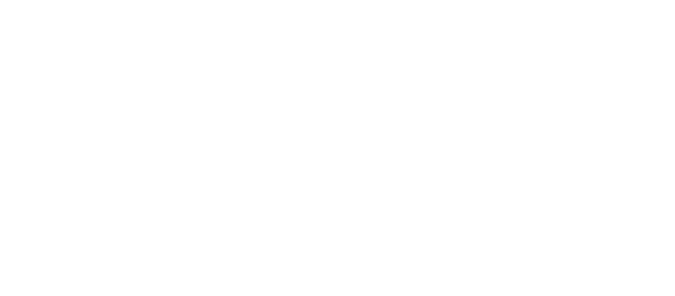
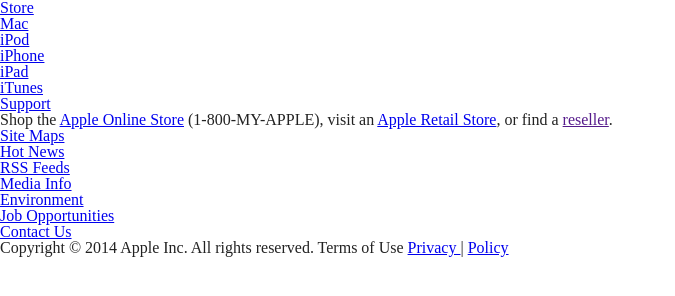
Before and after one commit to srueda27/apple-clone, a website: page index.html in a window 1280 px wide. Shown: the whole page, without its empty margins (0-675 px from the left). Drawn offline with Linux system fonts and the light colour scheme.

Commit message:
downloading the images and creating the html structure for the page

```diff
--- a/index.html
+++ b/index.html
@@ -11,7 +11,78 @@
 </head>
 
 <body>
+    <nav>
+        <ul>
+            <li>
+                <a href="#"></a>
+            </li>
+            <li>
+                <a href="#">Store</a>
+            </li>
+            <li>
+                <a href="#">Mac</a>
+            </li>
+            <li>
+                <a href="#">iPod</a>
+            </li>
+            <li>
+                <a href="#">iPhone</a>
+            </li>
+            <li>
+                <a href="#">iPad</a>
+            </li>
+            <li>
+                <a href="#">iTunes</a>
+            </li>
+            <li>
+                <a href="#">Support</a>
+            </li>
+            <li>
 
+            </li>
+        </ul>
+    </nav>
+    <main>
+    </main>
+    <div class="images"></div>
+    <footer>
+        <span>
+
+            Shop the <a href="#">Apple Online Store</a> (1-800-MY-APPLE), visit an <a href="#">Apple Retail Store</a>,
+            or find a
+            <a href="">reseller</a>.
+        </span>
+        <ul>
+            <li>
+                <a href="#">Site Maps</a>
+            </li>
+            <li>
+                <a href="#">Hot News</a>
+            </li>
+            <li>
+                <a href="#">RSS Feeds</a>
+            </li>
+            <li>
+                <a href="#">Media Info</a>
+            </li>
+            <li>
+                <a href="#">Environment</a>
+            </li>
+            <li>
+                <a href="#">Job Opportunities</a>
+            </li>
+            <li>
+                <a href="#">Contact Us</a>
+            </li>
+            <li>
+                <a href="#"></a>
+            </li>
+        </ul>
+        <span>
+            Copyright © 2014 Apple Inc. All rights reserved.
+            Terms of Use <a href="#">Privacy </a> | <a href="#">Policy</a>
+        </span>
+    </footer>
 </body>
 
 </html>
```
Also changed, not shown: images/cta_your_verse_27pt.png (added), images/promo_30_years.jpg (added), images/promo_iphone5c.jpg (added), images/promo_iphone5s.jpg (added), images/usa.png (added), images/your_verse_hero.jpg (added), images/your_verse_subhead_medium.png (added), images/your_verse_title_small.png (added).
